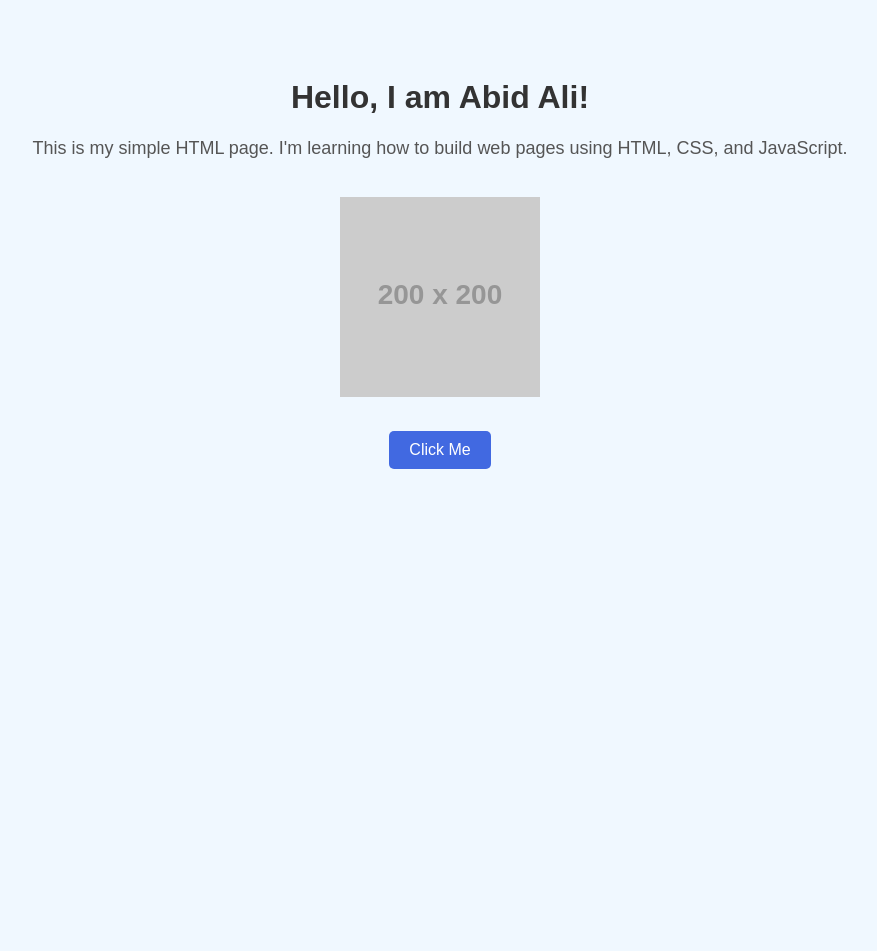
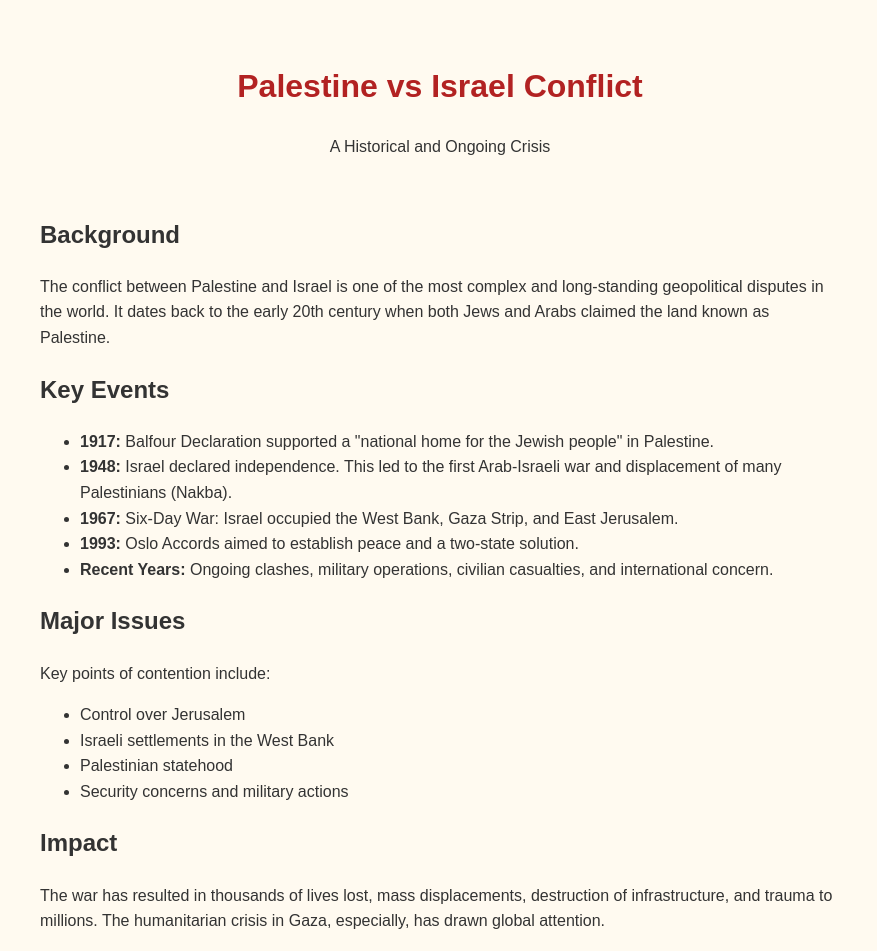
Before and after one commit to AbidAli-hub/Website, a plain HTML site: page index.html in a window 1280 px wide. Shown: the top 951 px of the page, without its empty margins (200-1077 px from the left). Before the commit the page ends 800 px from the top, so only its background shows below. Drawn offline with Linux system fonts and the light colour scheme; placeholder pictures from the web are drawn by us.

Commit message:
Modified index.html

```diff
--- a/index.html
+++ b/index.html
@@ -2,49 +2,92 @@
 <html lang="en">
 <head>
     <meta charset="UTF-8">
-    <title>Welcome to My Page</title>
+    <title>Palestine vs Israel Conflict</title>
     <style>
         body {
             font-family: Arial, sans-serif;
-            background-color: #f0f8ff;
+            background-color: #fffaf0;
+            color: #333;
+            margin: 20px;
+            line-height: 1.6;
+        }
+        header {
             text-align: center;
-            padding: 50px;
+            padding: 20px;
         }
         h1 {
-            color: #333;
+            color: #b22222;
         }
-        p {
-            color: #555;
-            font-size: 18px;
+        section {
+            max-width: 800px;
+            margin: auto;
         }
         img {
-            width: 200px;
-            margin-top: 20px;
+            display: block;
+            max-width: 100%;
+            margin: 20px auto;
+            border-radius: 10px;
         }
-        button {
-            margin-top: 30px;
-            padding: 10px 20px;
-            font-size: 16px;
-            background-color: royalblue;
-            color: white;
-            border: none;
-            border-radius: 5px;
-            cursor: pointer;
-        }
-        button:hover {
-            background-color: dodgerblue;
+        footer {
+            text-align: center;
+            margin-top: 40px;
+            color: gray;
         }
     </style>
 </head>
 <body>
 
-    <h1>Hello, I am Abid Ali!</h1>
-    <p>This is my simple HTML page. I'm learning how to build web pages using HTML, CSS, and JavaScript.</p>
+<header>
+    <h1>Palestine vs Israel Conflict</h1>
+    <p>A Historical and Ongoing Crisis</p>
+</header>
 
-    <img src="https://via.placeholder.com/200" alt="My Image">
+<section>
+    <h2>Background</h2>
+    <p>
+        The conflict between Palestine and Israel is one of the most complex and long-standing geopolitical disputes in the world.
+        It dates back to the early 20th century when both Jews and Arabs claimed the land known as Palestine.
+    </p>
 
-    <br>
-    <button onclick="alert('Thanks for visiting!')">Click Me</button>
+    <h2>Key Events</h2>
+    <ul>
+        <li><strong>1917:</strong> Balfour Declaration supported a "national home for the Jewish people" in Palestine.</li>
+        <li><strong>1948:</strong> Israel declared independence. This led to the first Arab-Israeli war and displacement of many Palestinians (Nakba).</li>
+        <li><strong>1967:</strong> Six-Day War: Israel occupied the West Bank, Gaza Strip, and East Jerusalem.</li>
+        <li><strong>1993:</strong> Oslo Accords aimed to establish peace and a two-state solution.</li>
+        <li><strong>Recent Years:</strong> Ongoing clashes, military operations, civilian casualties, and international concern.</li>
+    </ul>
+
+    <h2>Major Issues</h2>
+    <p>
+        Key points of contention include:
+        <ul>
+            <li>Control over Jerusalem</li>
+            <li>Israeli settlements in the West Bank</li>
+            <li>Palestinian statehood</li>
+            <li>Security concerns and military actions</li>
+        </ul>
+    </p>
+
+    <h2>Impact</h2>
+    <p>
+        The war has resulted in thousands of lives lost, mass displacements, destruction of infrastructure, and trauma to millions.
+        The humanitarian crisis in Gaza, especially, has drawn global attention.
+    </p>
+
+    <img src="https://upload.wikimedia.org/wikipedia/commons/thumb/7/76/Israeli_Palestinian_conflict_map.svg/1200px-Israeli_Palestinian_conflict_map.svg.png"
+         alt="Map of Israel-Palestine Region">
+
+    <h2>Conclusion</h2>
+    <p>
+        Peace can only be achieved through dialogue, respect for human rights, and international cooperation.
+        The world continues to hope for a lasting solution for both Palestinians and Israelis.
+    </p>
+</section>
+
+<footer>
+    <p>Page created for educational awareness | &copy; 2025</p>
+</footer>
 
 </body>
 </html>
```
